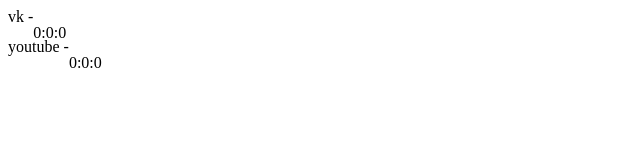
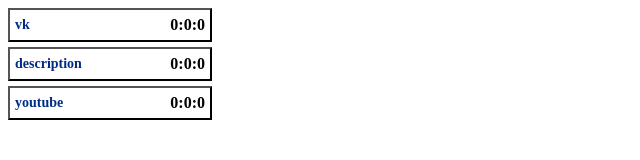
Before and after one commit to Loppik/sitesTimeCounter, a browser extension: page index.html in a window 1280 px wide. Shown: the whole page, without its empty margins (0-640 px from the left). Drawn offline with Linux system fonts and the light colour scheme.

Commit message:
new design, changed structure of pop-up

```diff
--- a/background.js
+++ b/background.js
@@ -49,10 +49,10 @@ chrome.tabs.onActivated.addListener(function(activeInfo) {
 
 function timeUpdate(urlOfLastTab, startTime, endTime) {
     if (urlOfLastTab == "vk.com") {
-        sendMessage("vkTime", endTime.getTime() - startTime.getTime())
+        sendMessage("vk", endTime.getTime() - startTime.getTime())
     }
     if (urlOfLastTab == "www.youtube.com") {
-        sendMessage("youtubeTime", endTime.getTime() - startTime.getTime())
+        sendMessage("youtube", endTime.getTime() - startTime.getTime())
     }
 }
 
--- a/index.html
+++ b/index.html
@@ -5,9 +5,9 @@
     <script src="index.js"></script>
 </head>
 <body>
-    <div id="vk">
-        <div>vk - </div>
-        <div id="vkTime">
+    <div id="vk" class="block">
+        <div class="title">vk</div>
+        <div class="watch">
             <p class="hours">0</p>
             <p class="separator">:</p>
             <p class="minutes">0</p>
@@ -15,9 +15,21 @@
             <p class="seconds">0</p>
         </div>
     </div>
-    <div id="youtube">
-        <div>youtube - </div>
-        <div id="youtubeTime">
+
+    <div class="block">
+        <div class="title">description</div>
+        <div class="watch">
+            <p class="hours">0</p>
+            <p class="separator">:</p>
+            <p class="minutes">0</p>
+            <p class="separator">:</p>
+            <p class="seconds">0</p>
+        </div>
+    </div>
+
+    <div id="youtube" class="block">
+        <div class="title">youtube</div>
+        <div class="watch">
             <p class="hours">0</p>
             <p class="separator">:</p>
             <p class="minutes">0</p>
--- a/style.css
+++ b/style.css
@@ -1,10 +1,27 @@
-#vk, #youtube {
+.block {
     width: 200px;
     height: 30px;
     display: flex;
+    align-items: center;
+    border: 2px outset black;
+    margin-bottom: 5px;
 }
 
-#vkTime, #youtubeTime {
+.watch {
     display: flex;
     flex-direction: row;
+    margin-left: auto;
+    margin-right: 5px;
 }
+
+.watch p {
+    font-size: 16px;
+    font-weight: bold;
+}
+
+.title {
+    font-size: 14px;
+    font-weight: bold;
+    color: rgb(0, 43, 134);
+    margin-left: 5px;
+}
```
